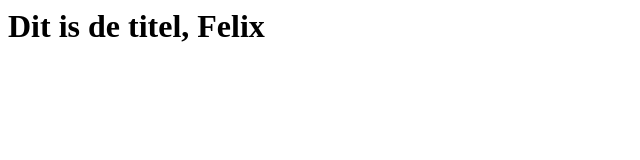
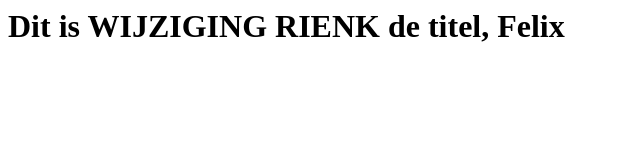
Before and after one commit to FelixvL/2511gitsamenstartel, a plain HTML site: page index.html in a window 1280 px wide. Shown: the whole page, without its empty margins (0-640 px from the left). Drawn offline with Linux system fonts and the light colour scheme.

Commit message:
Wijziging

```diff
--- a/index.html
+++ b/index.html
@@ -1 +1 @@
-<h1>Dit is de titel, Felix</h1>
+<h1>Dit is WIJZIGING RIENK de titel, Felix</h1>
```
